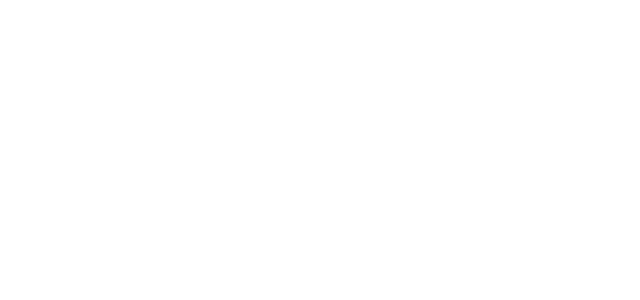
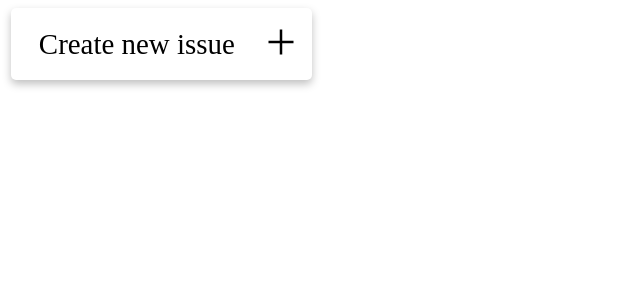
Before and after one commit to blohamen/pointing-poker, a React (Create React App) app in the folder client/: page / in a window 1280 px wide. Shown: the top 300 px of the page, without its empty margins (0-640 px from the left). Built offline with nearby package versions, Linux system fonts and the light colour scheme.

Commit message:
fix: eslint fix and implement issue card add

```diff
--- a/client/src/App.tsx
+++ b/client/src/App.tsx
@@ -1,5 +1,9 @@
+import IssueCardAdd from "./components/Issue-card-add";
+
 export default function App(): JSX.Element {
   return (
-    <div className="App" />
+    <div className="App">
+      <IssueCardAdd />
+    </div>
   )
 }
--- a/client/src/components/Card/Card.tsx
+++ b/client/src/components/Card/Card.tsx
@@ -6,7 +6,7 @@
 
 interface ICard {
   title: string,
-  subtitle: string,
+  subtitle?: string,
   isSmall?: boolean,
   left?: JSX.Element | null,
   right?: JSX.Element | null,
@@ -25,6 +25,7 @@
   </div>
 
 Card.defaultProps = {
+  subtitle: '',
   isSmall: false,
   left: null,
   right: null,
--- /dev/null
+++ b/client/src/components/Issue-card-add/IssueCardAdd.tsx
@@ -0,0 +1,30 @@
+import { GrAdd } from 'react-icons/gr';
+
+import Card from "../Card"
+
+import './issue-card-add.sass'
+
+const Add = () => <div className="add"><GrAdd size={30}/></div>
+
+export const IssueCardAdd = () => {
+  const createIssue = () => {
+    console.log('create issoe card');
+  }
+  const keyDown = () => {
+    console.log('create issoe card');
+  }
+
+  return(
+    <div
+      className="create-issue"
+      onClick={createIssue}
+      onKeyDown={keyDown}
+      role="button"
+      tabIndex={0}
+    >
+      <Card
+        title="Create new issue"
+        isSmall
+        right={<Add />} />
+    </div>
+  )}
--- /dev/null
+++ b/client/src/components/Issue-card-add/index.tsx
@@ -0,0 +1,3 @@
+import { IssueCardAdd } from "./IssueCardAdd";
+
+export default  IssueCardAdd
--- /dev/null
+++ b/client/src/components/Issue-card-add/issue-card-add.sass
@@ -0,0 +1,4 @@
+.create-issue
+  cursor: pointer
+
+.add
```
Also changed, not shown: 1 other file (tests, documents, lock files or other folders).
